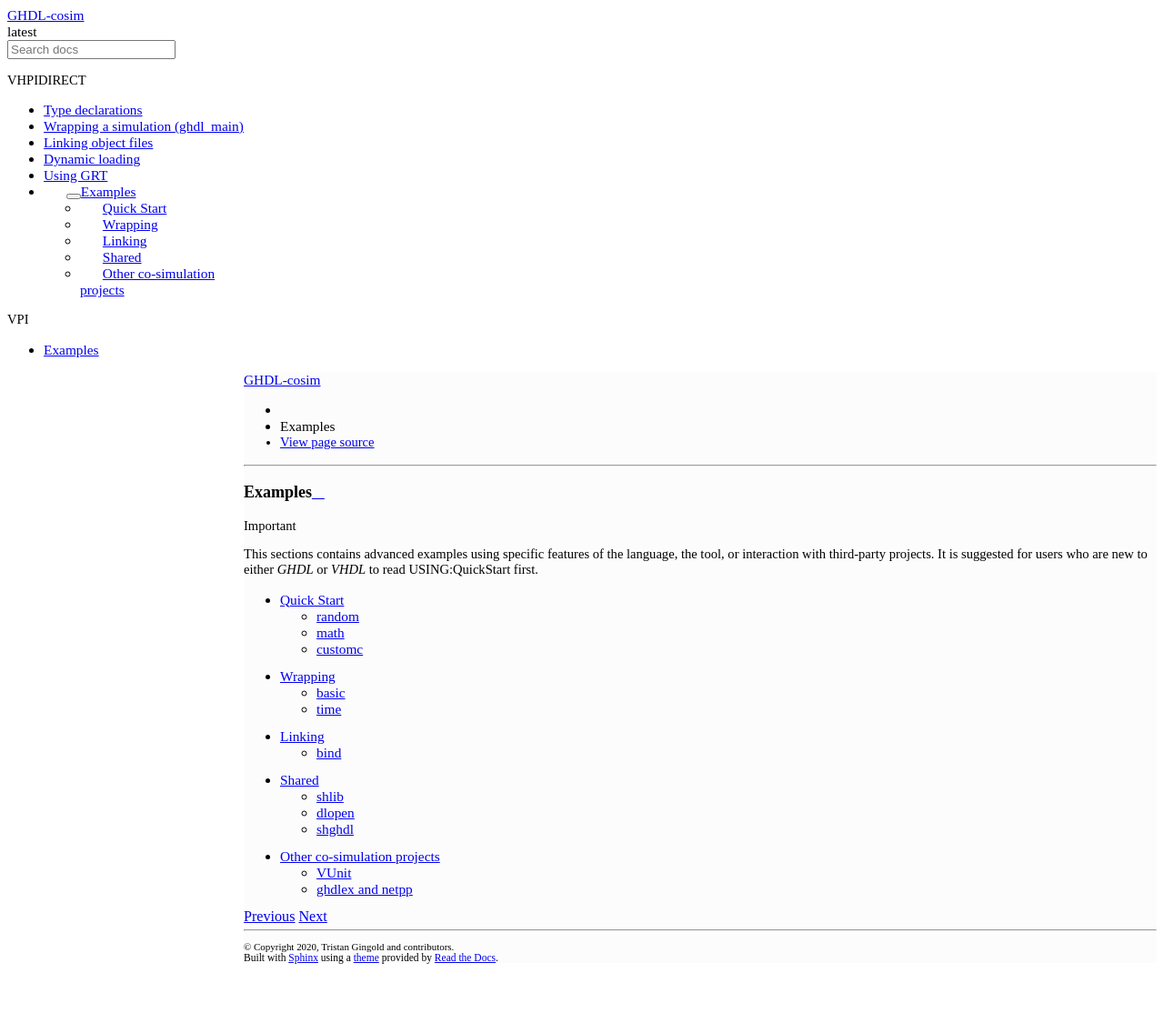
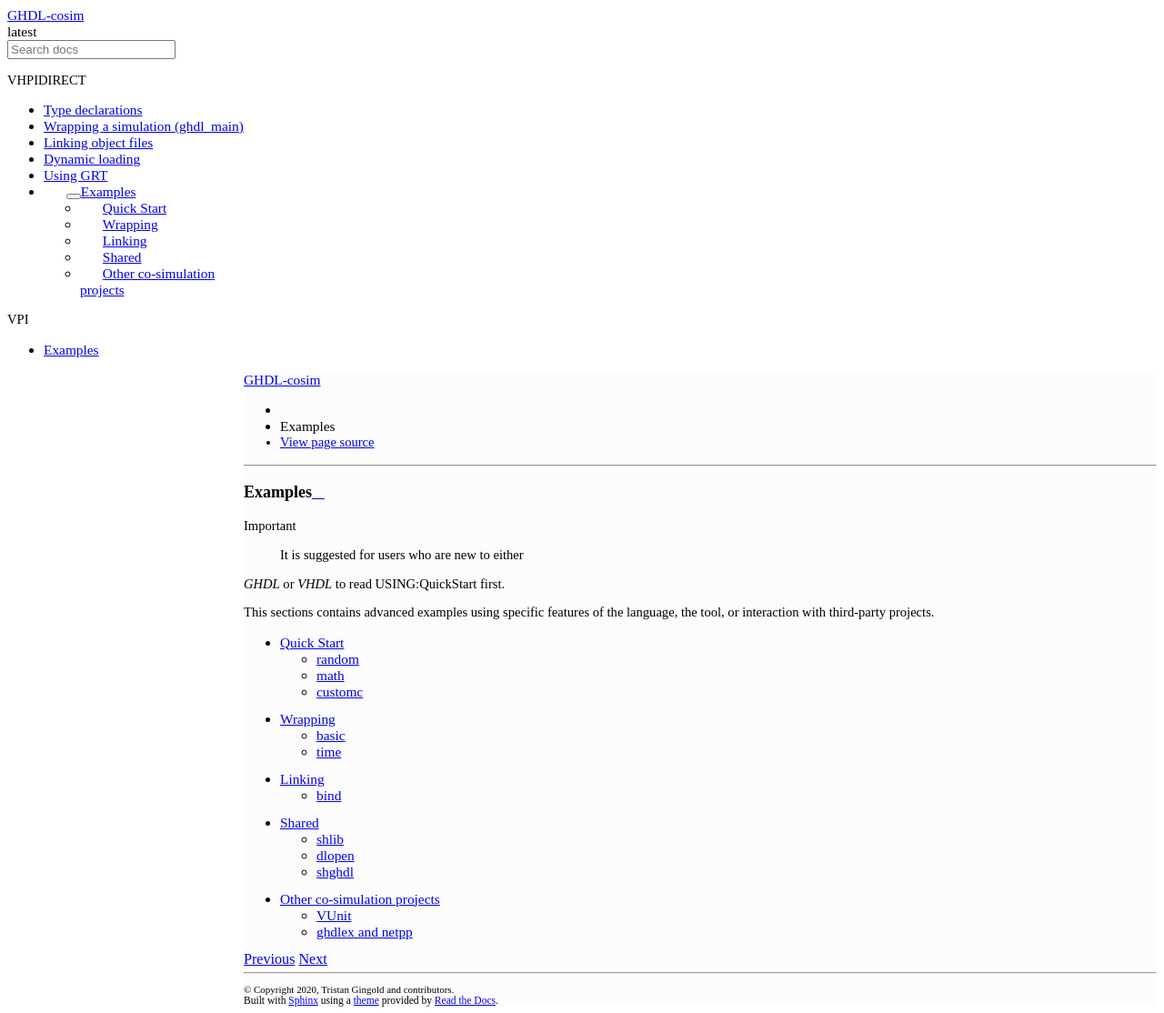
Before and after one commit to ghdl/ghdl-cosim, a Sphinx documentation site: the page built from doc/vhpidirect/examples/index.rst, in a window 1280 px wide. Shown: the whole page at 91% size. Built offline with Sphinx 7.4.7 and the Read the Docs theme 2.0.0, drawn with Linux system fonts in a browser that asks for light colours; comment, search, counter and statistics services are not loaded; before the commit the page ends 1067 px from its top, so only the background shows below that.

```diff
--- a/doc/vhpidirect/examples/index.rst
+++ b/doc/vhpidirect/examples/index.rst
@@ -4,9 +4,11 @@ Examples
 ########
 
 .. IMPORTANT::
-  This sections contains advanced examples using specific features of the language, the tool,
-  or interaction with third-party projects. It is suggested for users who are new to either
+   It is suggested for users who are new to either
   `GHDL` or `VHDL` to read :ref:`USING:QuickStart` first.
+
+This sections contains advanced examples using specific features of the language, the tool,
+or interaction with third-party projects.
 
 .. toctree::
 
```
